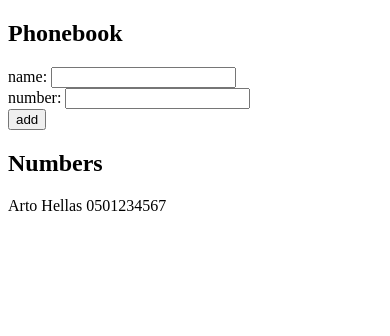
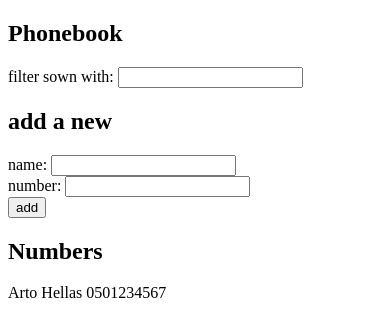
Before and after one commit to perttusaarsalmi/FullstackOpenPerttu, a React (Vite) app in the folder osa2/puhelinluettelo/react/: page / in a window 390 px wide. Shown: the top 336 px of the page. Built offline with nearby package versions, Linux system fonts and the light colour scheme.

Commit message:
Phonebook step4

```diff
--- a/osa2/puhelinluettelo/react/src/App.jsx
+++ b/osa2/puhelinluettelo/react/src/App.jsx
@@ -8,6 +8,7 @@ const App = () => {
   ]);
   const [newName, setNewName] = useState("");
   const [newNumber, setNewNumber] = useState("");
+  const [searchWord, setSearchWord] = useState("");
 
   const addNewPerson = (event) => {
     event.preventDefault();
@@ -23,6 +24,16 @@ const App = () => {
   return (
     <div>
       <Header text="Phonebook" />
+      <form>
+        <div>
+          filter sown with:{" "}
+          <input
+            value={searchWord}
+            onChange={(e) => setSearchWord(e.target.value)}
+          />
+        </div>
+      </form>
+      <Header text="add a new" />
       <form onSubmit={addNewPerson}>
         <div>
           name:{" "}
@@ -41,11 +52,13 @@ const App = () => {
       </form>
       <Header text="Numbers" />
       <div>
-        {persons.map((person) => (
-          <p key={person.name}>
-            {person.name} {person.number}
-          </p>
-        ))}
+        {persons
+          .filter((person) => person.name.includes(searchWord))
+          .map((person) => (
+            <p key={person.name}>
+              {person.name} {person.number}
+            </p>
+          ))}
       </div>
     </div>
   );
```
